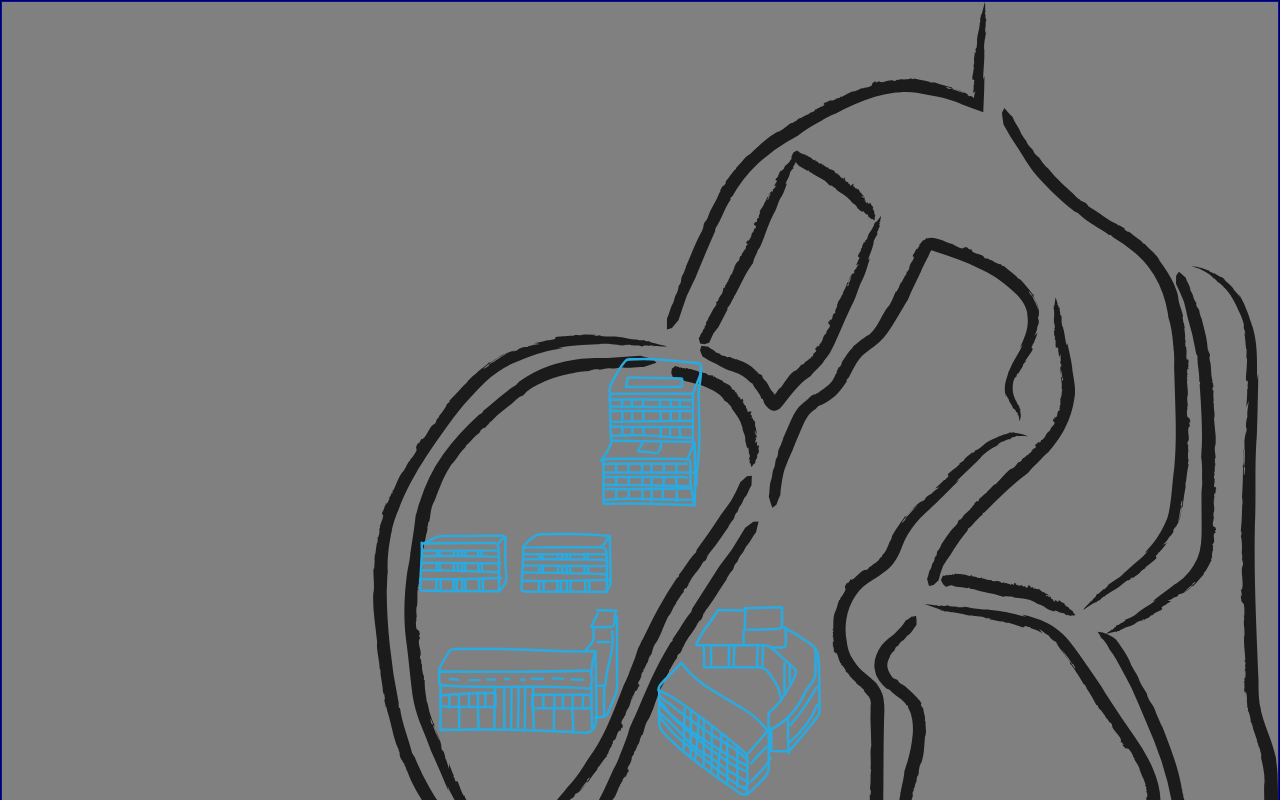
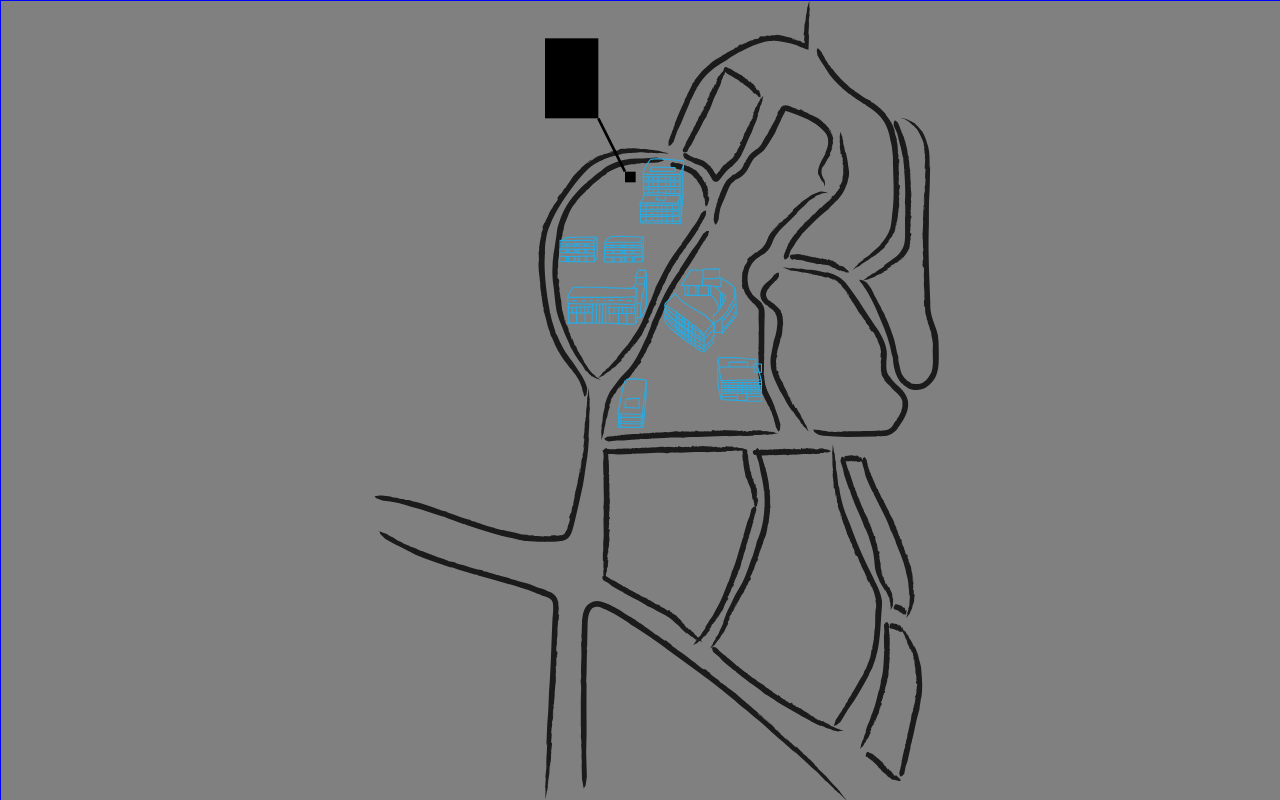
Before and after one commit to ujoua/ajouventure, a plain HTML site: page index.html in a window 1280 px wide. Shown: the top 800 px of the page. Drawn offline with Linux system fonts and the light colour scheme.

Commit message:
Implement fixing the position of the marker

```diff
--- a/index.html
+++ b/index.html
@@ -14,16 +14,27 @@
             border: 1px solid black;
         }
 
-        img {
+        svg {
+
             border: 1px solid blue;
         }
     </style>
 </head>
 
 <body style="background-color: gray;">
-    <div id="map-container">
+    <!-- <div id="map-container">
         <img id="map" src="map.svg" alt="map" />
-    </div>
+        <svg width="20" height="20">
+            <rect width="20" height="20" fill="black" />
+        </svg>
+    </div> -->
+
+    <svg id="svg" width="100vw" height="100vh" viewBox="0 0 200 300">
+        <image xlink:href="map.svg" height="300" />
+        <rect id="paldal" x="64" y="14" width="20" height="30" fill="black" scale="50" />
+        <line x1="84" y1="44" x2="94" y2="64" stroke="black" />
+        <rect x="94" y="64" width="4" height="4" fill="black" scale="50" />
+    </svg>
 </body>
 
 <script>
```
